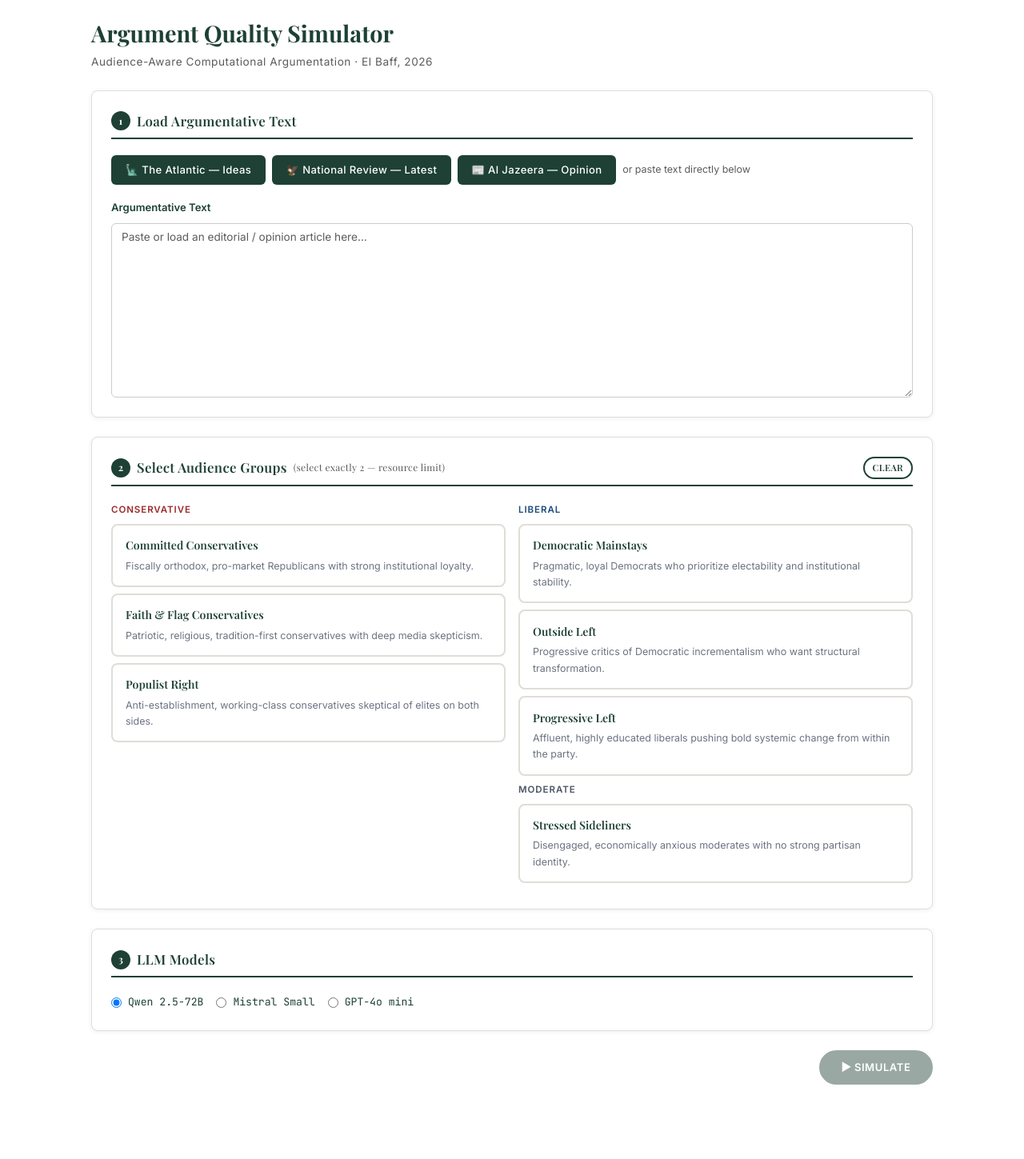
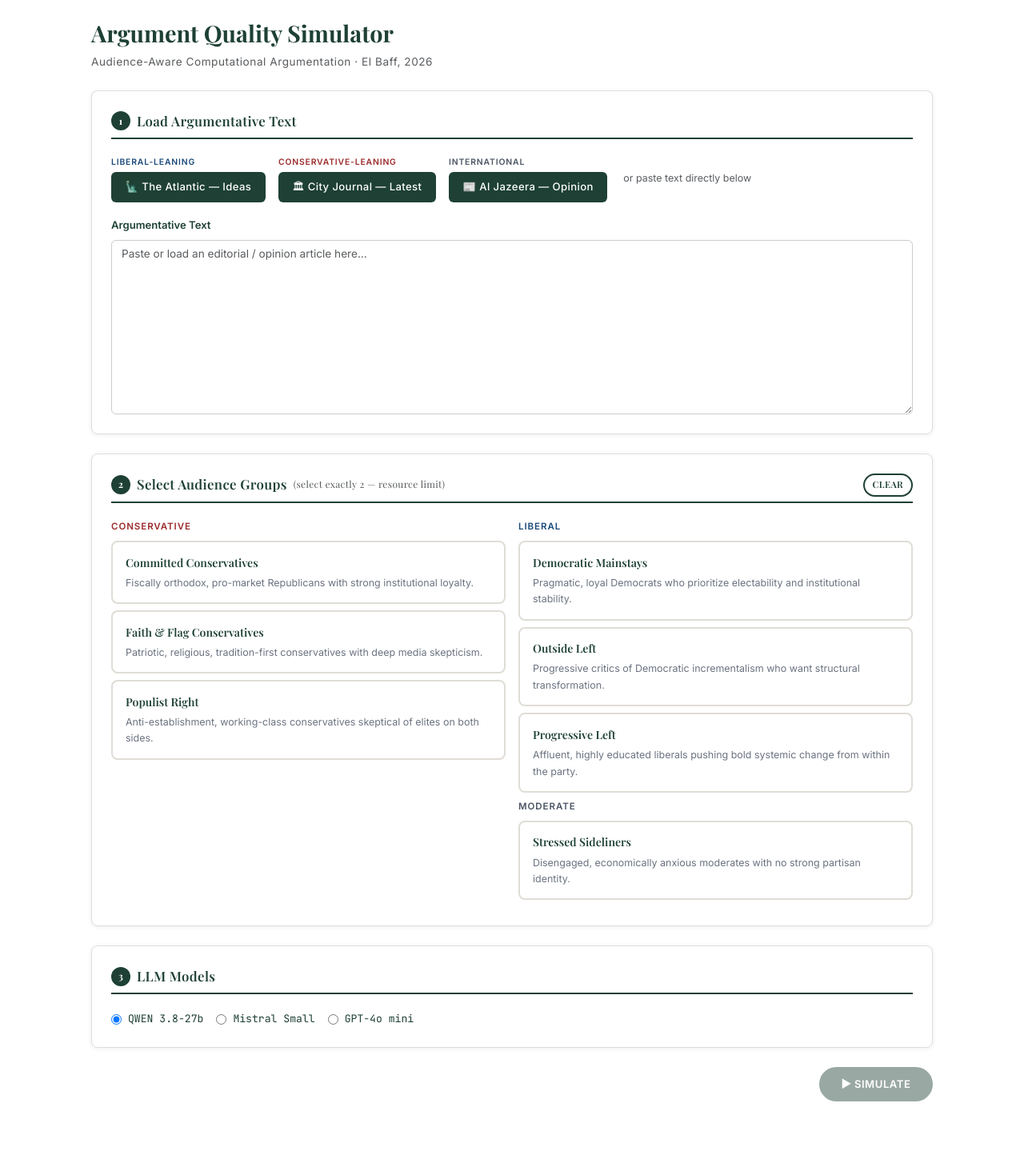
Before and after one commit to roxanneelbaff/crossfire, a Flask app: page / in a window 1280 px wide. Shown: the part 79-1528 px from the top of the page at 80% size. Before the commit the page ends 1435 px from the top, so only its background shows below. Run offline with Flask 3, Linux system fonts and the light colour scheme; parts of the project's set-up code (start-up, migrations or seed data) failed here and were passed over.

Commit message:
added another source than NR and minor fixes

```diff
--- a/src/crossfire/app.py
+++ b/src/crossfire/app.py
@@ -21,7 +21,7 @@ from .audience_profiles import AUDIENCE_GROUPS, GROUPS_BY_ID
 from .article_fetcher import (
     fetch_aljazeera_list, fetch_aljazeera_article,
     fetch_atlantic_list, fetch_atlantic_article,
-    fetch_nationalreview_list, fetch_nationalreview_article,
+    fetch_cityjournal_list, fetch_cityjournal_article,
 )
 from .data_schema import AudienceEffectResponse, EffectLabel, GroupEffect, ModelResult, RunResult
 from .model_registry import MODELS
@@ -243,8 +243,8 @@ def fetch_article_route():
             data = fetch_aljazeera_article(url) if url else fetch_aljazeera_list()
         elif source == "atlantic":
             data = fetch_atlantic_article(url) if url else fetch_atlantic_list()
-        elif source == "nationalreview":
-            data = fetch_nationalreview_article(url) if url else fetch_nationalreview_list()
+        elif source == "cityjournal":
+            data = fetch_cityjournal_article(url) if url else fetch_cityjournal_list()
         else:
             return jsonify({"error": "Unknown source"}), 400
         return jsonify(data)
@@ -274,8 +274,8 @@ def analyze():
             article["source"] = "Al Jazeera"
         elif "theatlantic" in domain:
             article["source"] = "The Atlantic"
-        elif "nationalreview" in domain:
-            article["source"] = "National Review"
+        elif "city-journal" in domain:
+            article["source"] = "City Journal"
         else:
             article["source"] = "Pasted text"
     if not article.get("title"):
--- a/src/crossfire/article_fetcher.py
+++ b/src/crossfire/article_fetcher.py
@@ -229,9 +229,9 @@ def fetch_atlantic_article(url: str) -> dict:
     }
 
 
-def fetch_nationalreview_list(limit: int = 8) -> list:
-    """Return list of latest articles from National Review via RSS."""
-    resp = requests.get("https://www.nationalreview.com/feed/", headers=HEADERS, timeout=15)
+def fetch_cityjournal_list(limit: int = 8) -> list:
+    """Return list of latest articles from City Journal via RSS."""
+    resp = requests.get("https://city-journal.org/rss.xml", headers=HEADERS, timeout=15)
     resp.raise_for_status()
     soup = BeautifulSoup(resp.text, "xml")
 
@@ -253,11 +253,9 @@ def fetch_nationalreview_list(limit: int = 8) -> list:
     return articles
 
 
-def fetch_nationalreview_article(url: str) -> dict:
-    """Fetch full article content from National Review via its AMP page."""
-    # NR's main pages are JS-rendered; the AMP version returns static HTML.
-    amp_url = url.rstrip("/") + "/amp/"
-    resp = requests.get(amp_url, headers=HEADERS, timeout=20)
+def fetch_cityjournal_article(url: str) -> dict:
+    """Fetch full article content from City Journal."""
+    resp = requests.get(url, headers=HEADERS, timeout=20)
     resp.raise_for_status()
     soup = BeautifulSoup(resp.text, "html.parser")
 
@@ -269,21 +267,16 @@ def fetch_nationalreview_article(url: str) -> dict:
         og = soup.find("meta", attrs={"property": "og:title"})
         if og and og.get("content"):
             title = og["content"].strip()
-    if " | " in title:
-        title = title.split(" | ")[0].strip()
 
     author = ""
     meta_author = soup.find("meta", attrs={"name": "author"})
     if meta_author and meta_author.get("content"):
         author = meta_author["content"].strip()
     if not author:
-        for sel in ["[class*='author']", "[class*='byline']", "[rel='author']"]:
+        for sel in [".m_article-byline", "[class*='byline']", "[class*='author']", "[rel='author']"]:
             tag = soup.select_one(sel)
             if tag:
                 author = tag.get_text(strip=True)
-                # Remove "By" prefix artifacts e.g. "ByJohn Smith"
-                if author.startswith("By"):
-                    author = author[2:].strip()
                 break
 
     date = ""
@@ -295,7 +288,18 @@ def fetch_nationalreview_article(url: str) -> dict:
         if t:
             date = t.get("datetime", t.get_text(strip=True))
 
-    paragraphs = soup.find_all("p")
+    container = (
+        soup.select_one(".single-article")
+        or soup.select_one(".m_article-detail")
+        or soup.select_one(".main-content")
+        or soup.select_one("article")
+    )
+    if container:
+        for tag in container.select("script, style, aside, nav, [class*='related'], [class*='donate'], [class*='audio']"):
+            tag.decompose()
+        paragraphs = container.find_all("p")
+    else:
+        paragraphs = soup.find_all("p")
     body = "\n\n".join(p.get_text(strip=True) for p in paragraphs if p.get_text(strip=True))
 
     return {
@@ -304,6 +308,6 @@ def fetch_nationalreview_article(url: str) -> dict:
         "date": date,
         "body": body,
         "url": url,
-        "source": "National Review",
-        "domain": "nationalreview.com",
+        "source": "City Journal",
+        "domain": "city-journal.org",
     }
--- a/src/crossfire/model_registry.py
+++ b/src/crossfire/model_registry.py
@@ -22,10 +22,10 @@ class ModelConfig:
 MODELS = {
     "qwen_small": ModelConfig(
         key="qwen_small",
-        model="qwen/qwen2.5-72b-instruct",
+        model="qwen/qwen3.8-27b",
         model_provider="novita",
         with_structure=False,
-        label="Qwen 2.5-72B",
+        label="QWEN 3.8-27b",
         env_key="NOVITA_API_KEY",
     ),
     "mistral_small": ModelConfig(
--- a/src/crossfire/static/style.css
+++ b/src/crossfire/static/style.css
@@ -145,6 +145,15 @@ body {
 .pill-conservative { background: var(--con-color); }
 .pill-liberal      { background: var(--lib-color); }
 .pill-moderate     { background: var(--mod-color); }
+
+/* ── Source lean labels ──────────────────────────────────────── */
+.source-lean-label {
+  font-size: 0.65rem;
+  font-weight: 700;
+  letter-spacing: 0.08em;
+  text-transform: uppercase;
+  margin-bottom: 4px;
+}
 
 /* ── Source buttons ──────────────────────────────────────────── */
 .btn-source {
@@ -358,7 +367,6 @@ body {
   padding: 0.45rem 0.75rem;
 }
 .pairwise-table tbody td { padding: 0.4rem 0.75rem; }
-.pairwise-worst td { background: #fdf3e4 !important; font-weight: 600; }
 
 /* ── Loading overlay ─────────────────────────────────────────── */
 #loading-overlay {
--- a/src/crossfire/templates/index.html
+++ b/src/crossfire/templates/index.html
@@ -23,17 +23,26 @@
         <span class="step-num">1</span> Load Argumentative Text
       </div>
 
-      <div class="d-flex gap-2 mb-3 flex-wrap">
+      <div class="d-flex gap-3 mb-3 flex-wrap align-items-start">
+        <div>
+          <div class="source-lean-label" style="color:var(--lib-color);">Liberal-leaning</div>
           <button type="button" class="btn-source" id="btn-load-atlantic">
             🗽 The Atlantic — Ideas
           </button>
-        <button type="button" class="btn-source" id="btn-load-nationalreview">
-          🦅 National Review — Latest
+        </div>
+        <div>
+          <div class="source-lean-label" style="color:var(--con-color);">Conservative-leaning</div>
+          <button type="button" class="btn-source" id="btn-load-cityjournal">
+            🏛 City Journal — Latest
           </button>
+        </div>
+        <div class="align-self-end">
+          <div class="source-lean-label" style="color:var(--mod-color);">International</div>
           <button type="button" class="btn-source" id="btn-load-aljazeera">
             📰 Al Jazeera — Opinion
           </button>
-        <span class="text-muted align-self-center" style="font-size:0.78rem;">or paste text directly below</span>
+        </div>
+        <span class="text-muted align-self-center ms-1" style="font-size:0.78rem;">or paste text directly below</span>
       </div>
 
       <!-- Article metadata bar -->
@@ -189,17 +198,17 @@
   </div>
 </div>
 
-<!-- ── National Review modal ──────────────────────────────────── -->
-<div class="modal fade" id="modal-nationalreview" tabindex="-1" aria-hidden="true">
+<!-- ── City Journal modal ─────────────────────────────────────── -->
+<div class="modal fade" id="modal-cityjournal" tabindex="-1" aria-hidden="true">
   <div class="modal-dialog modal-lg">
     <div class="modal-content" style="border-radius:10px;overflow:hidden;">
       <div class="modal-header" style="background:var(--navy);border:none;">
         <h5 class="modal-title" style="font-family:'Playfair Display',serif;color:#fff;font-size:1.05rem;">
-          National Review — Latest Articles
+          City Journal — Latest Articles
         </h5>
         <button type="button" class="btn-close btn-close-white" data-bs-dismiss="modal"></button>
       </div>
-      <div class="modal-body p-2" id="modal-nationalreview-body">
+      <div class="modal-body p-2" id="modal-cityjournal-body">
         <div class="text-center py-4 text-muted">Loading…</div>
       </div>
     </div>
@@ -271,7 +280,7 @@ function showMeta(data) {
 const SOURCE_MODAL = {
   aljazeera:      { modalId: 'modal-aljazeera',     bodyId: 'modal-aljazeera-body' },
   atlantic:       { modalId: 'modal-atlantic',       bodyId: 'modal-atlantic-body' },
-  nationalreview: { modalId: 'modal-nationalreview', bodyId: 'modal-nationalreview-body' },
+  cityjournal: { modalId: 'modal-cityjournal', bodyId: 'modal-cityjournal-body' },
 };
 async function openSourceModal(source) {
   const { modalId, bodyId } = SOURCE_MODAL[source];
@@ -327,7 +336,7 @@ async function openSourceModal(source) {
 }
 
 document.getElementById('btn-load-atlantic').addEventListener('click', () => openSourceModal('atlantic'));
-document.getElementById('btn-load-nationalreview').addEventListener('click', () => openSourceModal('nationalreview'));
+document.getElementById('btn-load-cityjournal').addEventListener('click', () => openSourceModal('cityjournal'));
 document.getElementById('btn-load-aljazeera').addEventListener('click', () => openSourceModal('aljazeera'));
 
 /* ── Form submit ─────────────────────────────────────────────── */
--- a/src/crossfire/templates/result.html
+++ b/src/crossfire/templates/result.html
@@ -147,14 +147,13 @@
           {% set g2 = selected_groups | selectattr('id','equalto',pair.g2) | first %}
           {% set e1 = res.group_effects.get(pair.g1, {}).get('final_label','—') %}
           {% set e2 = res.group_effects.get(pair.g2, {}).get('final_label','—') %}
-          <tr{% if pair.is_worst %} class="pairwise-worst"{% endif %}>
+          <tr>
             <td>{{ g1.label if g1 else pair.g1 }}</td>
             <td><span class="label-badge label-{{ e1 }}" style="font-size:0.62rem;padding:2px 8px;">{{ e1 }}</span></td>
             <td>{{ g2.label if g2 else pair.g2 }}</td>
             <td><span class="label-badge label-{{ e2 }}" style="font-size:0.62rem;padding:2px 8px;">{{ e2 }}</span></td>
             <td>
               <span class="quality-badge quality-{{ pair.quality }}" style="font-size:0.65rem;padding:2px 10px;">{{ pair.quality }}</span>
-              {% if pair.is_worst %}<span style="font-size:0.65rem;color:var(--crimson);margin-left:4px;">★ worst</span>{% endif %}
             </td>
           </tr>
           {% endfor %}
```
Lines whose indentation alone changed are shown as unchanged.
